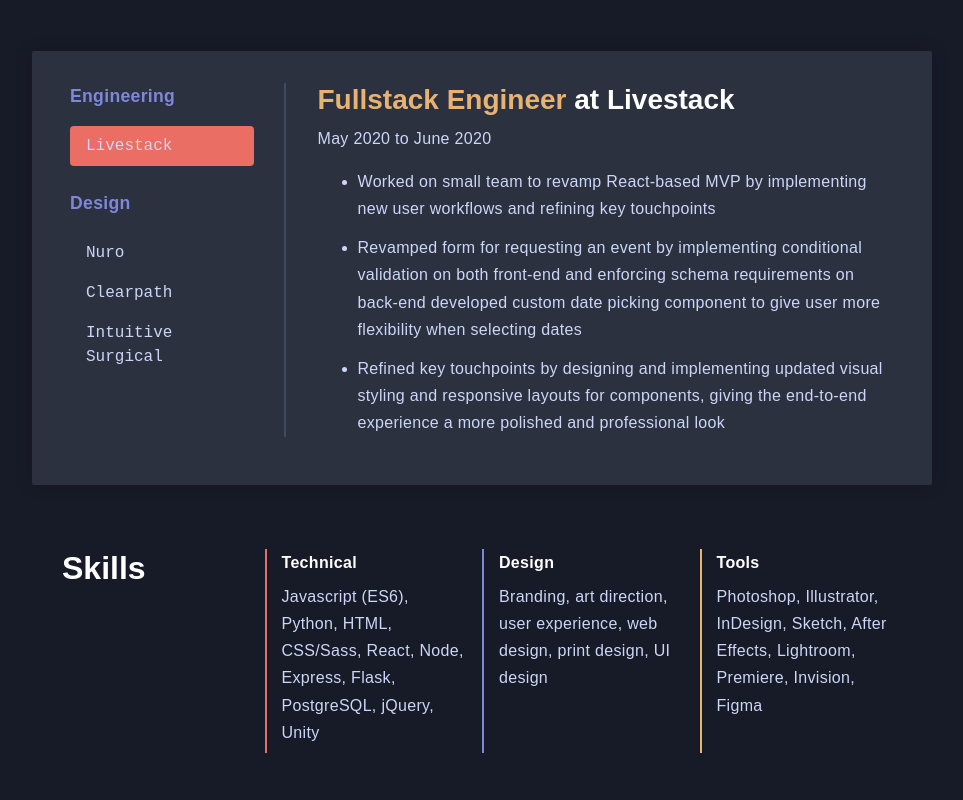
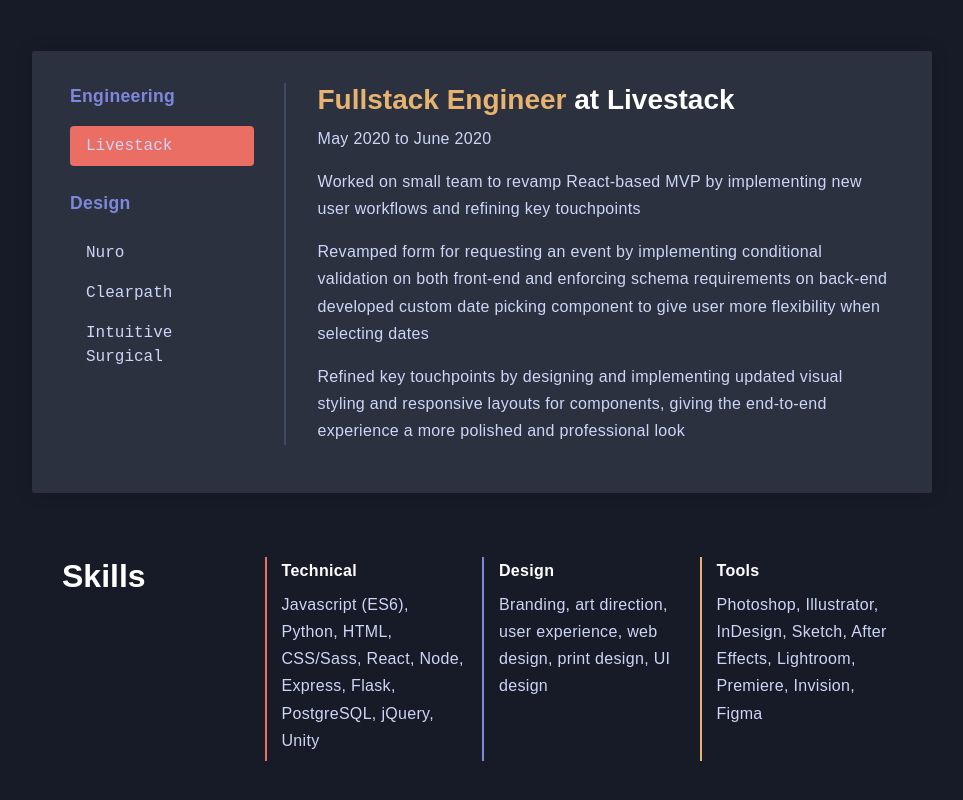
Before and after one commit to charleskantz/personal-site-v02, a React (Create React App) app: page / in a window 1280 px wide. Shown: the part 1263-2063 px from the top of the page, without its empty margins (158-1121 px from the left). Built offline with nearby package versions, Linux system fonts and the light colour scheme; a web font is replaced by a local one; what @fortawesome/pro-duotone-svg-icons, @fortawesome/pro-regular-svg-icons would draw is missing.

Commit message:
removed bullet icons from experience panel

```diff
--- a/src/Experience.js
+++ b/src/Experience.js
@@ -44,9 +44,7 @@
         <Tab.Pane key={job.label} eventKey={job.label}>
           <h3><span className="workPosition">{job.title}</span> at {job.company}</h3>
           <p>{job.start_date} to {job.end_date}</p>
-          <ul>
-            {job.bullets.map((bullet, idx) => <li key={idx} >{bullet}</li>)}
-          </ul>
+          {job.bullets.map((bullet, idx) => <p key={idx} >{bullet}</p>)}
         </Tab.Pane>
       )
     });
```
